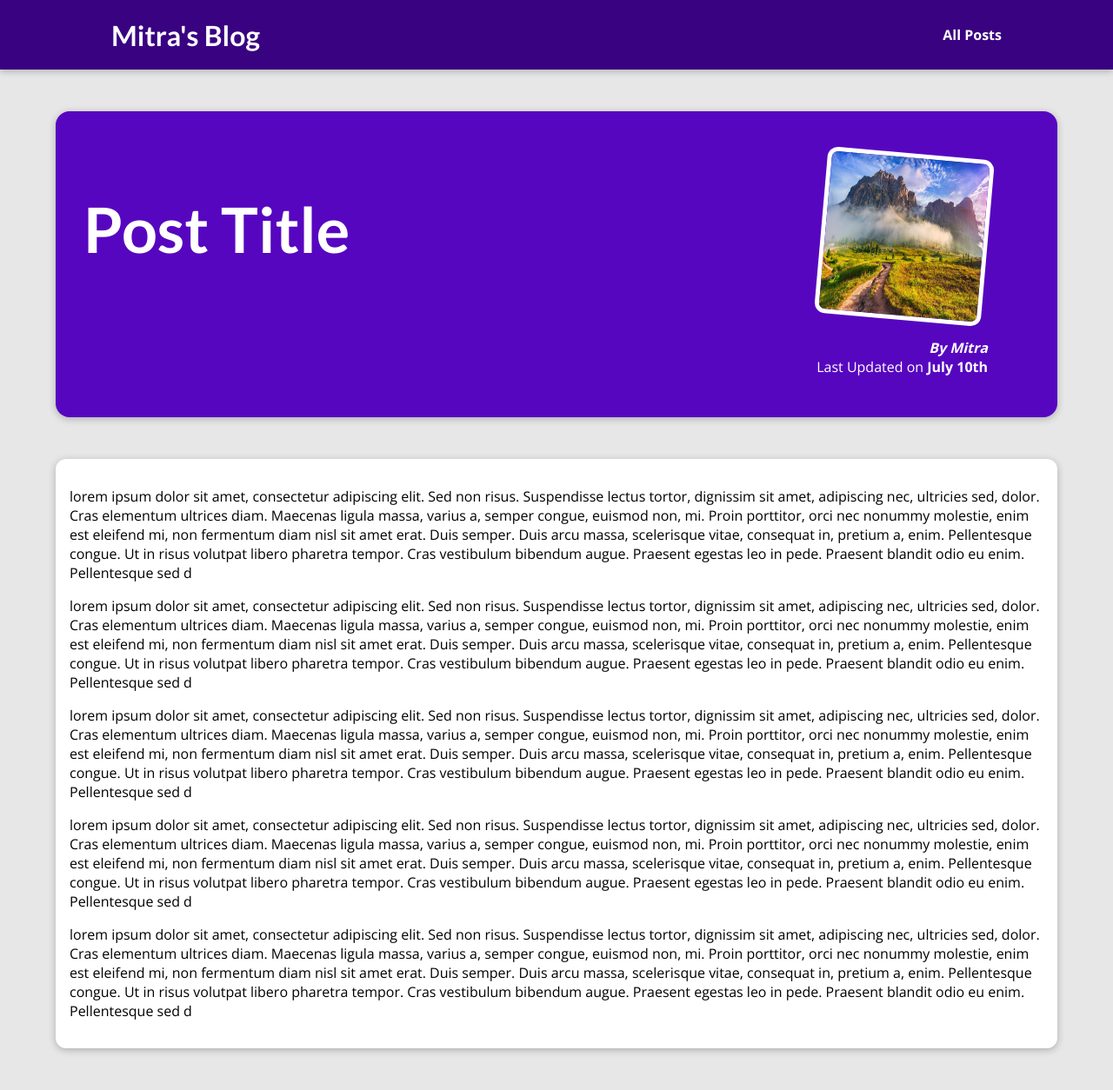
After one commit to TMGA-WAY/personal-blog, a Django app: template my_site/blog/templates/blog/post-detail.html in a window 1280 px wide. The commit adds this page. Shown: the whole page at 87% size. Run offline with Django 5.2, Linux system fonts and the light colour scheme; the template is opened without the code that fills it, so the values that code supplies are empty.

Commit message:
HTML added for remaining APIs

```diff
--- /dev/null
+++ b/my_site/blog/static/blog/post-detail.css
@@ -0,0 +1,62 @@
+body {
+  background-color: #e7e7e7;
+}
+
+#main-navigation {
+  background-color: #390281;
+  box-shadow: 0 2px 8px rgba(0, 0, 0, 0.25);
+}
+
+#summary {
+  margin: 8rem auto 3rem auto;
+  padding: 2rem;
+  width: 90%;
+  max-width: 90rem;
+  border-radius: 16px;
+  background-color: #5706c0;
+  position: relative;
+  box-shadow: 0 2px 8px rgba(0, 0, 0, 0.25);
+  height: 22rem;
+}
+
+#summary h2 {
+  color: white;
+  font-size: 4.5rem;
+}
+
+#summary article {
+  position: absolute;
+  top: 2rem;
+  right: 3rem;
+  padding: 1rem 2rem;
+  border-radius: 12px;
+  text-align: right;
+  color: white;
+}
+
+#summary article img {
+  width: 12rem;
+  height: 12rem;
+  border-radius: 12px;
+  transform: rotateZ(5deg);
+  border: 5px solid white;
+  margin-bottom: 1rem;
+}
+
+#summary address {
+  font-weight: bold;
+}
+
+#summary time {
+  font-weight: bold;
+}
+
+main {
+  width: 90%;
+  max-width: 90rem;
+  margin: 3rem auto;
+  background-color: white;
+  padding: 1rem;
+  border-radius: 12px;
+  box-shadow: 0 2px 8px rgba(0, 0, 0, 0.25);
+}
--- a/my_site/blog/templates/blog/includes/post.html
+++ b/my_site/blog/templates/blog/includes/post.html
@@ -2,7 +2,7 @@
 
 <li>
     <article class="post">
-        <a href="">
+        <a href="{% url 'post-detail-page' 'the-mountain' %}">
             <img src="{% static 'blog/images/mountain.png' %}" alt="a"/>
             <div class="post__content">
                 <h3>
--- /dev/null
+++ b/my_site/blog/templates/blog/post-detail.html
@@ -0,0 +1,72 @@
+{% extends "base.html" %}
+{% load static %}
+
+{% block title%}
+This Post Title
+{% endblock %}
+
+{% block css_files %}
+<link rel="stylesheet" href="{% static 'blog/post-detail.css' %}"/>
+{% endblock %}
+
+{% block content %}
+<section id="summary">
+    <h2>Post Title</h2>
+    <article>
+        <img src="{% static 'blog/images/mountain.png' %}" alt="Post Title"/>
+        <address> By Mitra</address>
+        <div>
+            Last Updated on
+            <time>July 10th</time>
+        </div>
+    </article>
+</section>
+
+<main>
+    <p>
+        lorem ipsum dolor sit amet, consectetur adipiscing elit. Sed non risus. Suspendisse lectus tortor, dignissim sit
+        amet, adipiscing nec, ultricies sed, dolor. Cras elementum ultrices diam. Maecenas ligula massa, varius a,
+        semper congue, euismod non, mi. Proin porttitor, orci nec nonummy molestie, enim est eleifend mi, non fermentum
+        diam nisl sit amet erat. Duis semper. Duis arcu massa, scelerisque vitae, consequat in, pretium a, enim.
+        Pellentesque congue. Ut in risus volutpat libero pharetra tempor. Cras vestibulum bibendum augue. Praesent
+        egestas leo in pede. Praesent blandit odio eu enim. Pellentesque sed d
+    </p>
+
+    <p>
+        lorem ipsum dolor sit amet, consectetur adipiscing elit. Sed non risus. Suspendisse lectus tortor, dignissim sit
+        amet, adipiscing nec, ultricies sed, dolor. Cras elementum ultrices diam. Maecenas ligula massa, varius a,
+        semper congue, euismod non, mi. Proin porttitor, orci nec nonummy molestie, enim est eleifend mi, non fermentum
+        diam nisl sit amet erat. Duis semper. Duis arcu massa, scelerisque vitae, consequat in, pretium a, enim.
+        Pellentesque congue. Ut in risus volutpat libero pharetra tempor. Cras vestibulum bibendum augue. Praesent
+        egestas leo in pede. Praesent blandit odio eu enim. Pellentesque sed d
+    </p>
+
+    <p>
+        lorem ipsum dolor sit amet, consectetur adipiscing elit. Sed non risus. Suspendisse lectus tortor, dignissim sit
+        amet, adipiscing nec, ultricies sed, dolor. Cras elementum ultrices diam. Maecenas ligula massa, varius a,
+        semper congue, euismod non, mi. Proin porttitor, orci nec nonummy molestie, enim est eleifend mi, non fermentum
+        diam nisl sit amet erat. Duis semper. Duis arcu massa, scelerisque vitae, consequat in, pretium a, enim.
+        Pellentesque congue. Ut in risus volutpat libero pharetra tempor. Cras vestibulum bibendum augue. Praesent
+        egestas leo in pede. Praesent blandit odio eu enim. Pellentesque sed d
+    </p>
+
+    <p>
+        lorem ipsum dolor sit amet, consectetur adipiscing elit. Sed non risus. Suspendisse lectus tortor, dignissim sit
+        amet, adipiscing nec, ultricies sed, dolor. Cras elementum ultrices diam. Maecenas ligula massa, varius a,
+        semper congue, euismod non, mi. Proin porttitor, orci nec nonummy molestie, enim est eleifend mi, non fermentum
+        diam nisl sit amet erat. Duis semper. Duis arcu massa, scelerisque vitae, consequat in, pretium a, enim.
+        Pellentesque congue. Ut in risus volutpat libero pharetra tempor. Cras vestibulum bibendum augue. Praesent
+        egestas leo in pede. Praesent blandit odio eu enim. Pellentesque sed d
+    </p>
+    <p>
+        lorem ipsum dolor sit amet, consectetur adipiscing elit. Sed non risus. Suspendisse lectus tortor, dignissim sit
+        amet, adipiscing nec, ultricies sed, dolor. Cras elementum ultrices diam. Maecenas ligula massa, varius a,
+        semper congue, euismod non, mi. Proin porttitor, orci nec nonummy molestie, enim est eleifend mi, non fermentum
+        diam nisl sit amet erat. Duis semper. Duis arcu massa, scelerisque vitae, consequat in, pretium a, enim.
+        Pellentesque congue. Ut in risus volutpat libero pharetra tempor. Cras vestibulum bibendum augue. Praesent
+        egestas leo in pede. Praesent blandit odio eu enim. Pellentesque sed d
+    </p>
+</main>
+
+
+{% endblock %}
--- a/my_site/templates/base.html
+++ b/my_site/templates/base.html
@@ -1,4 +1,3 @@
-
 <!doctype html>
 <html lang="en">
 <head>
@@ -7,10 +6,21 @@
     <meta name="viewport" content="width=device-width, initial-scale=1">
     <title>{% block title%} {% endblock %}</title>
     <link rel="stylesheet" href="{% static 'app.css' %}">
-          {% block css_files %} {% endblock %}
+    {% block css_files %} {% endblock %}
 </head>
 <body>
+<header id="main-navigation">
+    <h1>
+        <a href="{% url 'starting-page' %}">Mitra's Blog</a></h1>
+    <nav>
+        <a href="{% url 'posts-page' %}">All Posts</a>
+    </nav>
+
+</header>
+
 {% block content %}
+
+
 {% endblock %}
 
 </body>
```
Also changed, not shown: my_site/blog/templates/blog/index.html (+2 -14 lines), my_site/blog/views.py (+5 -2 lines).
